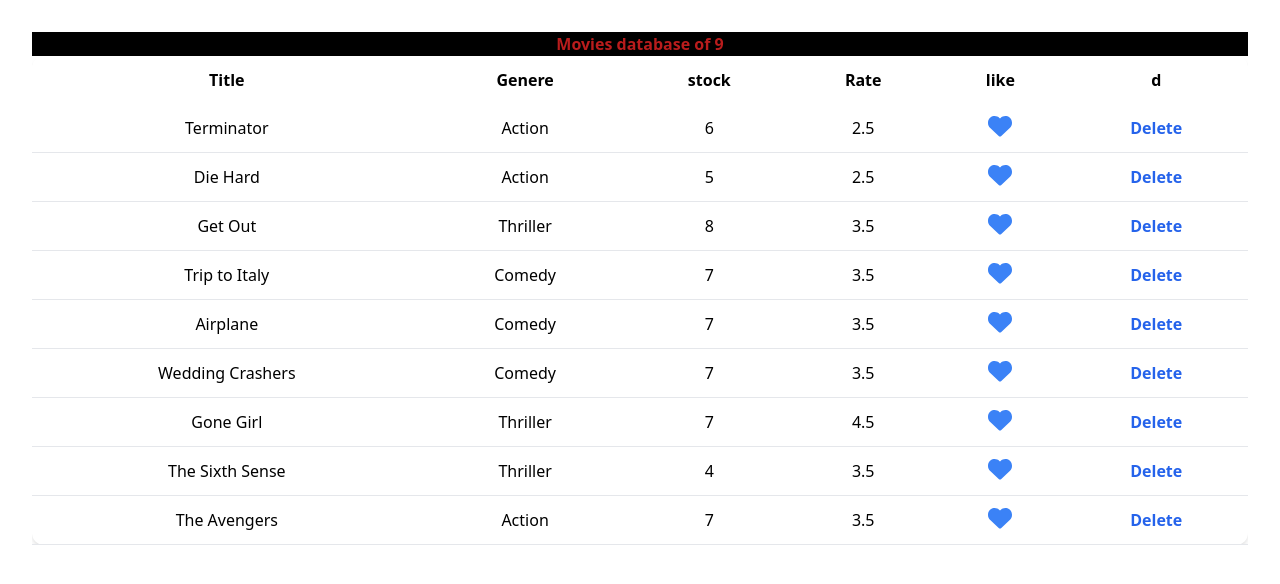
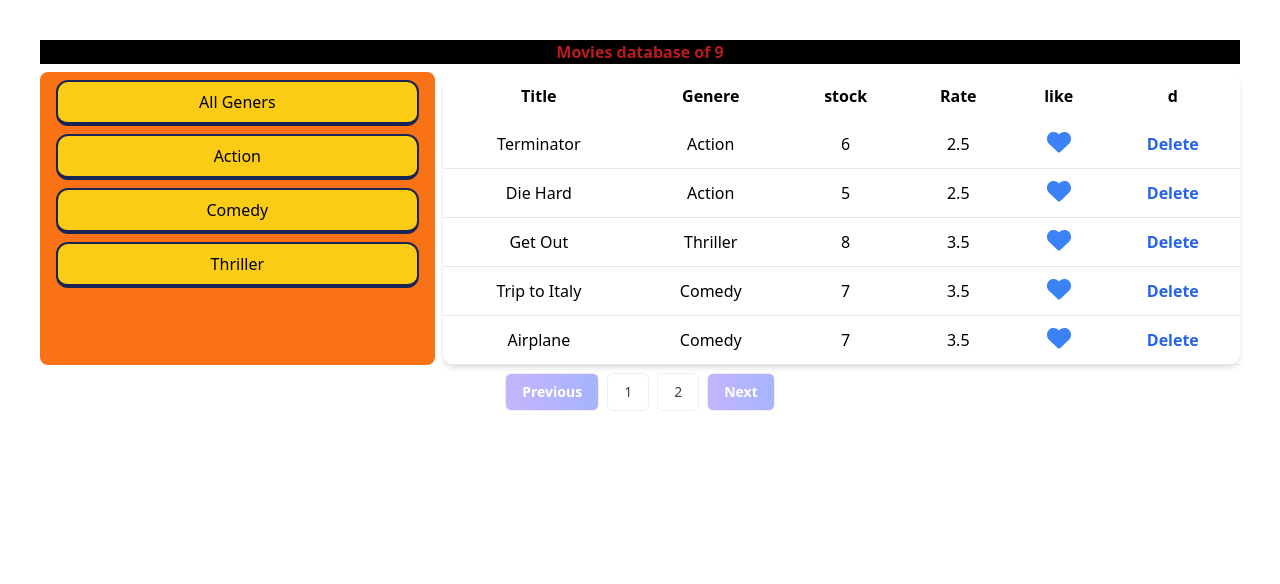
Before and after one commit to Roshan-Here/Django-React-NotesApp, a React (Vite) app in the folder Frontend-Notes/: page / in a window 1280 px wide. Shown: the top 584 px of the page. Built offline with nearby package versions, Linux system fonts and the light colour scheme.

Commit message:
Crated flexible ui for movie genere and pagination and done pagination

```diff
--- a/Frontend-Notes/src/components/Counters.jsx
+++ b/Frontend-Notes/src/components/Counters.jsx
@@ -1,11 +1,12 @@
-import { useEffect } from "react";
 import Count from "./Count";
 
 
 function Counters({counters,onReset,onDelete,onIncrement,onDecrement}) {
   // console.log(counters)
   return (
-    <div className="m-20">
+    <div className="grid grid-col-12 m-20">
+
+      <div className="col-span-8 bg-slate-500">
           <button
             onClick={() => onReset()}
             className="w-20 h-10 bg-blue-400 font-extrabold text-red-800"
@@ -24,6 +25,7 @@ function Counters({counters,onReset,onDelete,onIncrement,onDecrement}) {
             ></Count>
           ))}
       </div>
+    </div>
   );
 }
 
--- a/Frontend-Notes/src/components/Movies.jsx
+++ b/Frontend-Notes/src/components/Movies.jsx
@@ -1,85 +1,134 @@
-import React, { useEffect, useState } from 'react'
-import { getMovies,deleteMovie } from '../services/fakeMovieService.js'
-import Like from './Like.jsx'
+import React, { useEffect, useState } from "react";
+import { getMovies, deleteMovie } from "../services/fakeMovieService.js";
+import {getGenres} from '../services/fakeGenreService.js'
+import Like from "./Like.jsx";
+import Pagination from "./Pagination.jsx";
+import Sortby from "./SortBy.jsx";
 
 function Movies() {
-  const [moview, setmovies] = useState([])
-  useEffect(()=>{
+  const [moview, setmovies] = useState([]);
+  useEffect(() => {
     const fechedMoview = getMovies();
     setmovies(fechedMoview);
-  },[]) // empty dependency ensure that this only run once
+  }, []); // empty dependency ensure that this only run once
 
-  const handledelete = (MovieID) =>{
-    deleteMovie(MovieID)
+// for pagination
+  const [currentPage,setCurrentPage] = useState(1)
+  const recordsPerPage = 5
+  const lastIndex = recordsPerPage * currentPage // 1*5,2*5
+  const firstIndex = lastIndex - recordsPerPage //5-5,10-5,15-5
+  const records = moview.slice(firstIndex,lastIndex)
+  const npage = Math.ceil(moview.length / recordsPerPage)
+  // [1, 2, 3, 4, 5, 6, 7, 8, 9, 10, 11, 12, 13, 14, 15, 16, 17, 18, 19, 20] if npage=20
+  const numbers = [...Array(npage+1).keys()].slice(1)
+
+  const handledelete = (MovieID) => {
+    deleteMovie(MovieID);
     // filter out all except Delted movieid
-    const remaining = moview.filter(m=> m._id!==MovieID)
+    const remaining = moview.filter((m) => m._id !== MovieID);
 
-    setmovies(remaining)
-  }
+    setmovies(remaining);
+  };
 
   // console.log(moview)
 
-  const handleLike = (moviee) =>{
-    const wow = moview.map(m=>{
-        if(m._id===moviee._id){
-        return {...m,liked:!m.liked}
+  const handleLike = (moviee) => {
+    const wow = records.map((m) => {
+      if (m._id === moviee._id) {
+        return { ...m, liked: !m.liked };
       }
-      return m
-    })
-    setmovies(wow)
+      return m;
+    });
+    setmovies(wow);
+  };
+
+  const trmoviedetails = () => {
+    if (moview.length === 0) {
+      return <tr className="font-extrabold text-green-700">
+          <td>
+            Nothing to show
+          </td>
+        </tr>;
+    } else {
+      const wow = records.map((movie) => (
+        <tr className="border-b border-blue-gray-200" key={movie._id}>
+          <td className="py-3 px-3">{movie.title}</td>
+          <td className="py-3 px-3">{movie.genre.name}</td>
+          <td className="py-3 px-3">{movie.numberInStock}</td>
+          <td className="py-3 px-3">{movie.dailyRentalRate}</td>
+          <th
+            className="py- px-3"
+            onClick={() => {
+              handleLike(movie);
+            }}
+          >
+            <Like liked={movie.liked} />
+          </th>
+          <td className="py-3 px-3">
+            <a
+              onClick={() => handledelete(movie._id)}
+              className="font-extrabold text-blue-600 hover:text-red-700"
+              href="#"
+            >
+              Delete
+            </a>
+          </td>
+        </tr>
+      ));
+      return wow;
+    }
+  };
+
+  // pagination functions
+  const prevPage=()=>{
+    if(currentPage>1){
+      setCurrentPage(currentPage-1)
+    }
+  }
+  const nextPage=()=>{
+    if(currentPage<npage){
+      setCurrentPage(currentPage+1)
+    }
+  }
+  const changeCpage=(id)=>{
+    setCurrentPage(id)
   }
 
-  const trmoviedetails = () =>{
-    if (moview.length ===0){
-     return <p className='font-extrabold text-green-700'>Nothing to show</p>
-    }
-    else{
-    const wow = moview.map(movie=>(
-      <tr className='border-b border-blue-gray-200' key={movie._id}>
-        <td className='py-3 px-3' >{movie.title}</td>
-        <td className='py-3 px-3'>{movie.genre.name}</td>
-        <td className='py-3 px-3'>{movie.numberInStock}</td>
-        <td className='py-3 px-3'>{movie.dailyRentalRate}</td>
-        <th
-            className='py- px-3'
-            onClick={()=>{handleLike(movie)}}
-            >
-            <Like
-              liked = {movie.liked}
-            />
-        </th>
-        <td className='py-3 px-3'>
-          <a onClick={() => handledelete(movie._id)} className='font-extrabold text-blue-600 hover:text-red-700' href="#">Delete</a>
-          </td>
-      </tr>
-    ))
-    return wow
-  }
-  }
 
   return (
     <div>
-      <h1 className='bg-black text-red-700 font-extrabold'>Movies database of {moview.length===0? "Zero":moview.length }</h1>
-      <div className='overflow-x-auto'>
+      <h1 className="m-2 bg-black text-red-700 font-extrabold">
+        Movies database of {moview.length === 0 ? "Zero" : moview.length}
+      </h1>
+      <div className="grid gap-2 m-2 sm:grid-cols-12">
+{/*  */}
+        <Sortby/>
+{/*  */}
+        <div className="sm:col-span-8 ">
           {/* table.table>thead>tr>th*4  */}
-        <table className='min-w-full bg-white shadow-md rounded-xl'>
+            <table className="w-full bg-white shadow-md rounded-xl">
                 <thead>
                   <tr className='bg-blue-gray-100 text-gray-700"'>
-              <th className='py-3 px-3 '>Title</th>
-              <th className='py-3 px-3 '>Genere</th>
-              <th className='py-3 px-3 '>stock</th>
-              <th className='py-3 px-3 '>Rate</th>
-              <th className='py-3 px-3'>like</th>
-              <th className='py-3 px-3 '>d</th>
+                    <th className="py-3 px-3 ">Title</th>
+                    <th className="py-3 px-3 ">Genere</th>
+                    <th className="py-3 px-3 ">stock</th>
+                    <th className="py-3 px-3 ">Rate</th>
+                    <th className="py-3 px-3">like</th>
+                    <th className="py-3 px-3 ">d</th>
                   </tr>
                 </thead>
-          <tbody className='text-blue-gray-900'>
-            {trmoviedetails()}
-          </tbody>
+              <tbody className="text-blue-gray-900">{trmoviedetails()}</tbody>
             </table>
         </div>
+      </div>
+      <Pagination
+      Numbers = {numbers}
+      PrevPage = {prevPage}
+      NextPage = {nextPage}
+      ChangeCpage = {changeCpage}
+      />
     </div>
   )
 }
 
-export default Movies
+export default Movies;
--- /dev/null
+++ b/Frontend-Notes/src/components/Pagination.jsx
@@ -0,0 +1,27 @@
+import React from 'react'
+
+function Pagination({Numbers,PrevPage,NextPage,ChangeCpage}) {
+
+    return (
+    <div className="flex justify-center">
+    <div className="flex space-x-2" aria-label="Pagination">
+        <a  onClick={()=>{PrevPage()}}
+            className="relative inline-flex items-center px-4 py-2 text-sm bg-gradient-to-r from-violet-300 to-indigo-300 border border-fuchsia-100 hover:border-black text-white font-semibold cursor-pointer leading-5 rounded-md transition duration-150 ease-in-out focus:outline-none focus:shadow-outline-blue focus:border-red-800 focus:z-10">
+            Previous
+        </a>
+        {
+            Numbers.map((n,i)=>(
+                <a key={i} onClick={()=>ChangeCpage(n)} className="relative inline-flex items-center px-4 py-2 text-sm font-medium text-gray-700 bg-white border border-fuchsia-100 hover:border-red-500 cursor-pointer leading-5 rounded-md transition duration-150 ease-in-out focus:outline-none focus:shadow-outline-blue focus:border-blue-300 focus:z-10">
+                {n}
+                </a>
+            ))
+        }
+        <a onClick={()=>{NextPage()}} className="relative inline-flex items-center px-4 py-2 text-sm bg-gradient-to-r from-violet-300 to-indigo-300 border border-fuchsia-100 hover:border-violet-100 text-white font-semibold cursor-pointer leading-5 rounded-md transition duration-150 ease-in-out focus:outline-none focus:shadow-outline-blue focus:border-blue-300 focus:z-10">
+            Next
+        </a>
+    </div>
+  </div>
+  )
+}
+
+export default Pagination
--- /dev/null
+++ b/Frontend-Notes/src/components/SortBy.jsx
@@ -0,0 +1,24 @@
+import React from 'react'
+
+function Sortby() {
+  return (
+    <div className="rounded-lg bg-orange-500 sm:col-span-4">
+        <div className="m-2 justify-center items-center">
+            <div className="m-2 bg-yellow-400 rounded-xl border-2 border-b-4 border-blue-950">
+            <button className="p-2">All Geners</button>
+            </div>
+            <div className="m-2 bg-yellow-400 rounded-xl border-2 border-b-4 border-blue-950">
+            <button className="p-2">Action</button>
+            </div>
+            <div className="m-2 bg-yellow-400 rounded-xl border-2 border-b-4 border-blue-950">
+            <button className="p-2">Comedy</button>
+            </div>
+            <div className="m-2 bg-yellow-400 rounded-xl border-2 border-b-4 border-blue-950">
+            <button className="p-2">Thriller</button>
+            </div>
+        </div>
+    </div>
+  )
+}
+
+export default Sortby
```
Lines whose indentation alone changed are shown as unchanged.
